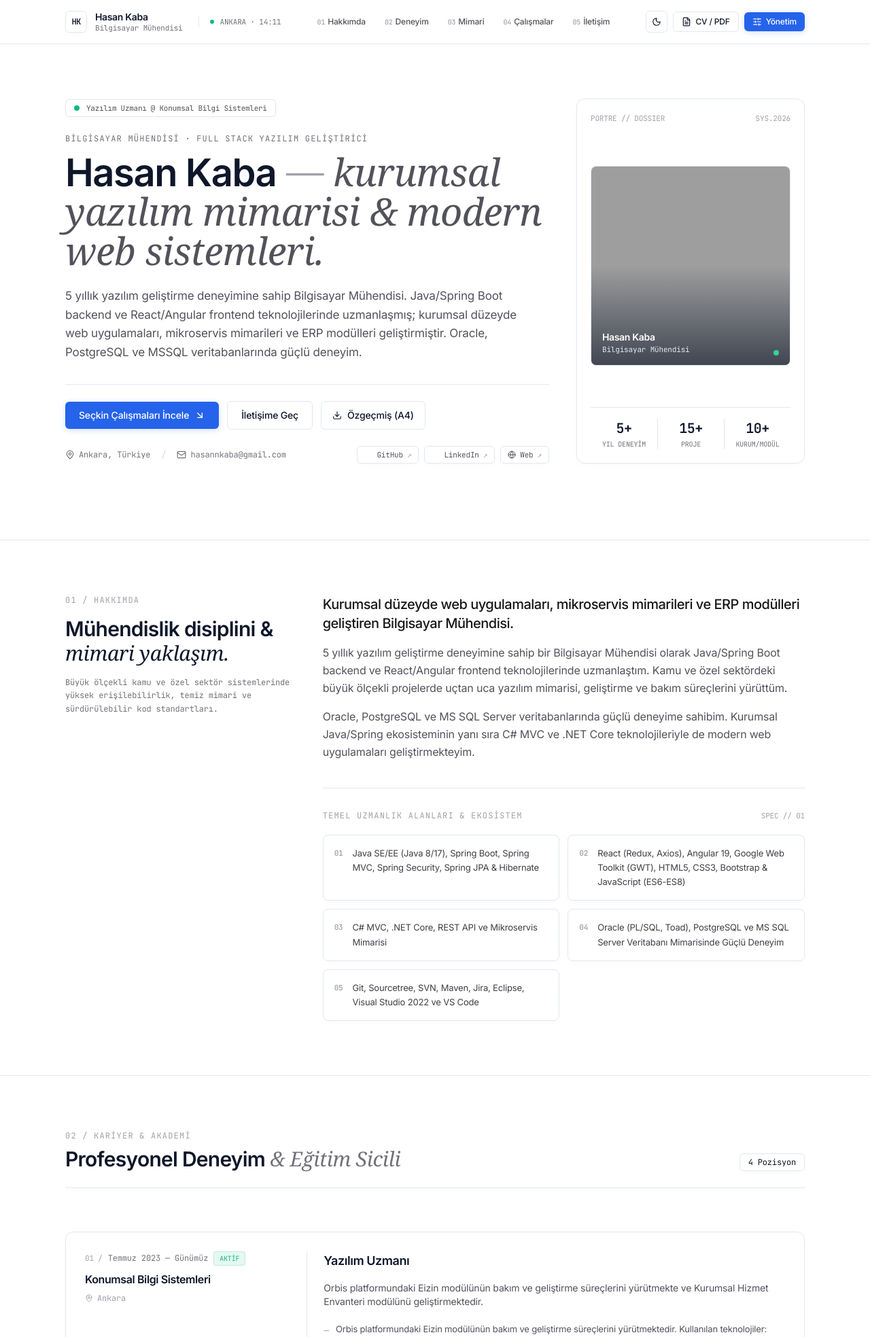
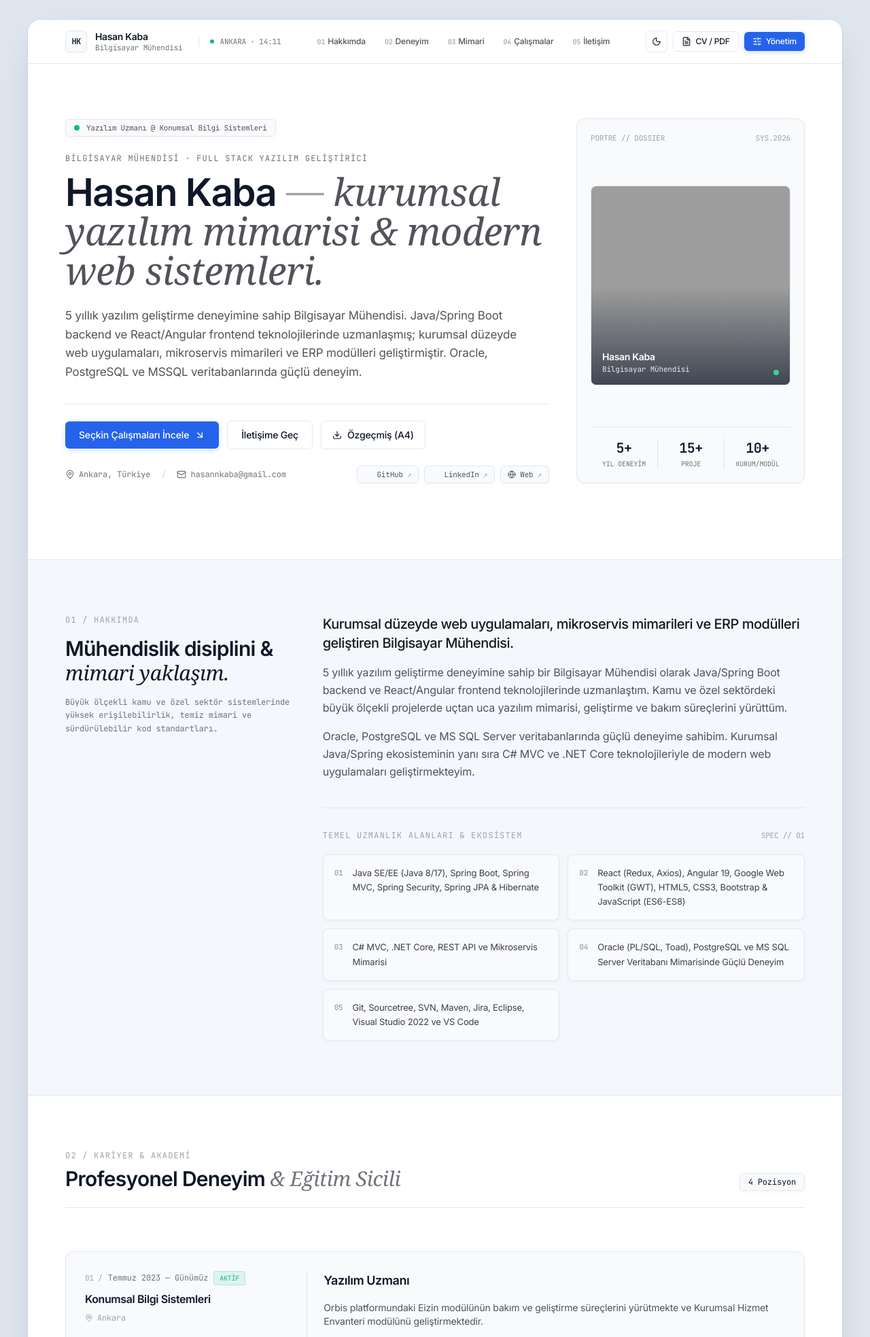
Before and after one commit to hsnkb/personal-cv-portfolio, a PHP site: page /public/index.html in a window 1280 px wide. Shown: the top 1967 px of the page at 68% size. Run offline with PHP 8.4, Linux system fonts and the light colour scheme; some libraries are stand-ins or nearby versions; some web fonts are replaced; grey boxes are pictures that could not be loaded.

Commit message:
style(layout): Sayfa kenarlari ile orta CV sayfasi farkli tonlarla ayrildi, kare deseni kapali tutuldu

```diff
--- a/public/css/style.css
+++ b/public/css/style.css
@@ -1,15 +1,17 @@
 /* ==========================================================================
    Modern Executive Portfolio Design System
-   Tek Renk Düz Arka Plan (Kare Desensiz, Kenarlarla Bütünleşik)
+   Kare Desensiz, Kenarlardan Ayrışan Belirgin Sayfa Tasarımı
    ========================================================================== */
 
 @import url('https://fonts.googleapis.com/css2?family=Instrument+Serif:ital@0;1&family=Inter:wght@300;400;500;600;700&family=JetBrains+Mono:wght@400;500;600&display=swap');
 
 :root {
-  --bg-primary: #ffffff;
-  --bg-secondary: #f8fafc;
-  --bg-surface: #ffffff;
-  --bg-surface-hover: #f8fafc;
+  /* Sayfa kenarları (dış arka plan) ile orta CV sayfası farklı ve net kontrastlı */
+  --bg-outer: #dfe6ef;
+  --bg-page: #ffffff;
+  --bg-secondary: #f4f7fb;
+  --bg-surface: #f8fafc;
+  --bg-surface-hover: #ffffff;
   --bg-glass: rgba(255, 255, 255, 0.92);
   --text-primary: #0f172a;
   --text-secondary: #334155;
@@ -19,36 +21,62 @@
   --accent-primary: #0f172a;
   --accent-brand: #2563eb;
   --accent-contrast: #ffffff;
-  --card-shadow: 0 2px 10px -2px rgba(15, 23, 42, 0.04);
-  --card-shadow-hover: 0 10px 24px -4px rgba(15, 23, 42, 0.08);
+  --card-shadow: 0 2px 8px -2px rgba(15, 23, 42, 0.05);
+  --card-shadow-hover: 0 12px 24px -4px rgba(15, 23, 42, 0.1);
 }
 
 html.dark {
-  --bg-primary: #0f172a;
-  --bg-secondary: #1e293b;
+  --bg-outer: #070b12;
+  --bg-page: #111827;
+  --bg-secondary: #161f33;
   --bg-surface: #1e293b;
-  --bg-surface-hover: #263349;
-  --bg-glass: rgba(15, 23, 42, 0.92);
+  --bg-surface-hover: #263449;
+  --bg-glass: rgba(17, 24, 39, 0.92);
   --text-primary: #f8fafc;
   --text-secondary: #cbd5e1;
   --text-muted: #94a3b8;
-  --border-subtle: rgba(255, 255, 255, 0.1);
-  --border-strong: rgba(255, 255, 255, 0.2);
+  --border-subtle: rgba(255, 255, 255, 0.09);
+  --border-strong: rgba(255, 255, 255, 0.18);
   --accent-primary: #3b82f6;
   --accent-brand: #60a5fa;
   --accent-contrast: #ffffff;
   --card-shadow: 0 4px 16px -2px rgba(0, 0, 0, 0.25);
-  --card-shadow-hover: 0 12px 28px -4px rgba(0, 0, 0, 0.35);
+  --card-shadow-hover: 0 12px 28px -4px rgba(0, 0, 0, 0.4);
 }
 
 body {
   font-family: 'Inter', -apple-system, BlinkMacSystemFont, sans-serif;
-  background-color: var(--bg-primary);
+  background-color: var(--bg-outer);
   background-image: none;
   color: var(--text-primary);
   scroll-behavior: smooth;
   letter-spacing: -0.011em;
   transition: background-color 0.25s ease, color 0.25s ease;
+}
+
+/* Orta CV Sayfa Gövdesi (Kenarlardan net olarak ayrılan beyaz sayfa katmanı) */
+.page-shell {
+  max-width: 1200px;
+  margin: 0 auto;
+  background-color: var(--bg-page);
+  border-left: 1px solid var(--border-strong);
+  border-right: 1px solid var(--border-strong);
+  box-shadow: 0 20px 60px -15px rgba(15, 23, 42, 0.14);
+}
+
+@media (min-width: 1280px) {
+  body {
+    padding: 1.75rem 1.5rem 2.5rem;
+  }
+  .page-shell {
+    border: 1px solid var(--border-strong);
+    border-radius: 1.25rem;
+    overflow: clip;
+  }
+}
+
+.section-alt {
+  background-color: var(--bg-secondary);
 }
 
 .font-serif-editorial {
@@ -60,12 +88,7 @@ code, pre, .font-mono {
   font-family: 'JetBrains Mono', monospace;
 }
 
-/* Kartlar ve Yüzeyler (Kare deseni tamamen kaldırıldı, düz ve bütünleşik arka plan) */
-.bg-architectural-grid {
-  background-color: var(--bg-primary);
-  background-image: none;
-}
-
+/* Kartlar ve Yüzeyler */
 .surface-nav {
   background: var(--bg-glass);
   backdrop-filter: blur(16px);
@@ -125,7 +148,7 @@ html.dark .surface-card-interactive:hover {
 }
 
 .btn-editorial-secondary {
-  background-color: var(--bg-surface);
+  background-color: var(--bg-page);
   color: var(--text-primary);
   border: 1px solid var(--border-subtle);
   font-weight: 500;
@@ -139,7 +162,7 @@ html.dark .surface-card-interactive:hover {
 
 /* Filtre Sekmeleri */
 .filter-tab {
-  background-color: var(--bg-surface);
+  background-color: var(--bg-page);
   color: var(--text-muted);
   border: 1px solid var(--border-subtle);
   transition: all 0.2s ease;
@@ -159,15 +182,14 @@ html.dark .surface-card-interactive:hover {
 
 /* Form Inputları */
 .editorial-input {
-  background-color: var(--bg-secondary);
+  background-color: var(--bg-page);
   border: 1px solid var(--border-subtle);
   color: var(--text-primary);
-  transition: border-color 0.2s ease, box-shadow 0.2s ease, background-color 0.2s ease;
+  transition: border-color 0.2s ease, box-shadow 0.2s ease;
 }
 
 .editorial-input:focus {
   outline: none;
-  background-color: var(--bg-surface);
   border-color: #2563eb;
   box-shadow: 0 0 0 3px rgba(37, 99, 235, 0.12);
 }
@@ -177,7 +199,7 @@ html.dark .surface-card-interactive:hover {
   width: 6px;
   height: 10px;
   border-radius: 2px;
-  background-color: var(--border-subtle);
+  background-color: var(--border-strong);
   transition: background-color 0.25s ease;
 }
 
@@ -220,7 +242,7 @@ html.dark .signal-dot.active {
   height: 7px;
 }
 ::-webkit-scrollbar-track {
-  background: var(--bg-primary);
+  background: var(--bg-outer);
 }
 ::-webkit-scrollbar-thumb {
   background: var(--border-strong);
@@ -288,6 +310,11 @@ html.dark .signal-dot.active {
   body {
     background: #ffffff !important;
     color: #111827 !important;
+    padding: 0 !important;
+  }
+  .page-shell {
+    box-shadow: none !important;
+    border: none !important;
   }
   .no-print {
     display: none !important;
--- a/public/index.html
+++ b/public/index.html
@@ -45,6 +45,9 @@
 
   <!-- Toast Bildirim Konteyneri -->
   <div id="toast-container"></div>
+
+  <!-- ANA SAYFA KATMANI (Sayfa kenarlarındaki arka plandan net olarak ayrılan orta CV gövdesi) -->
+  <div class="page-shell">
 
   <!-- ÜST MİMARİ BAR (Header) -->
   <header class="sticky top-0 z-50 surface-nav transition-colors duration-200">
@@ -251,7 +254,7 @@
   </section>
 
   <!-- 01 / HAKKIMDA & MÜHENDİSLİK YAKLAŞIMI -->
-  <section id="about" class="py-20 hairline-t">
+  <section id="about" class="py-20 hairline-t section-alt">
     <div class="max-w-6xl mx-auto px-4 sm:px-6 lg:px-8">
 
       <div class="grid grid-cols-1 lg:grid-cols-12 gap-10 lg:gap-12 items-start">
@@ -358,7 +361,7 @@
   </section>
 
   <!-- 03 / TEKNİK MİMARİ & YETENEKLER (Specification Matrix) -->
-  <section id="skills" class="py-20 hairline-t">
+  <section id="skills" class="py-20 hairline-t section-alt">
     <div class="max-w-6xl mx-auto px-4 sm:px-6 lg:px-8">
 
       <div class="flex flex-col md:flex-row md:items-end justify-between gap-6 pb-8 hairline-b mb-10">
@@ -414,7 +417,7 @@
   </section>
 
   <!-- 05 / İLETİŞİM & İŞ BİRLİĞİ -->
-  <section id="contact" class="py-20 hairline-t">
+  <section id="contact" class="py-20 hairline-t section-alt">
     <div class="max-w-6xl mx-auto px-4 sm:px-6 lg:px-8">
 
       <div class="grid grid-cols-1 lg:grid-cols-12 gap-10 lg:gap-12">
@@ -554,6 +557,8 @@
     </div>
   </footer>
 
+  </div><!-- /.page-shell -->
+
   <!-- Scriptler -->
   <script src="/js/main.js"></script>
 </body>
--- a/public/print-cv.html
+++ b/public/print-cv.html
@@ -14,7 +14,7 @@
     @import url('https://fonts.googleapis.com/css2?family=Plus+Jakarta+Sans:wght@300;400;500;600;700;800&family=JetBrains+Mono:wght@400;500&display=swap');
     body {
       font-family: 'Plus Jakarta Sans', -apple-system, BlinkMacSystemFont, sans-serif;
-      background-color: #ffffff;
+      background-color: #dfe6ef;
       color: #1e293b;
     }
     @media print {
```
